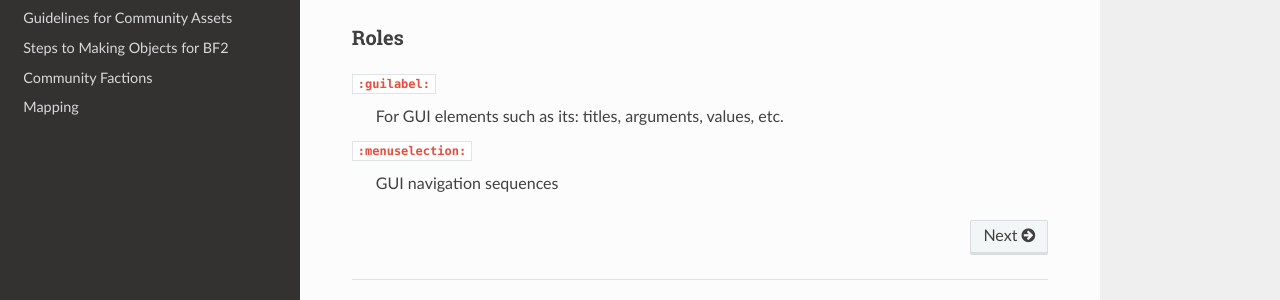
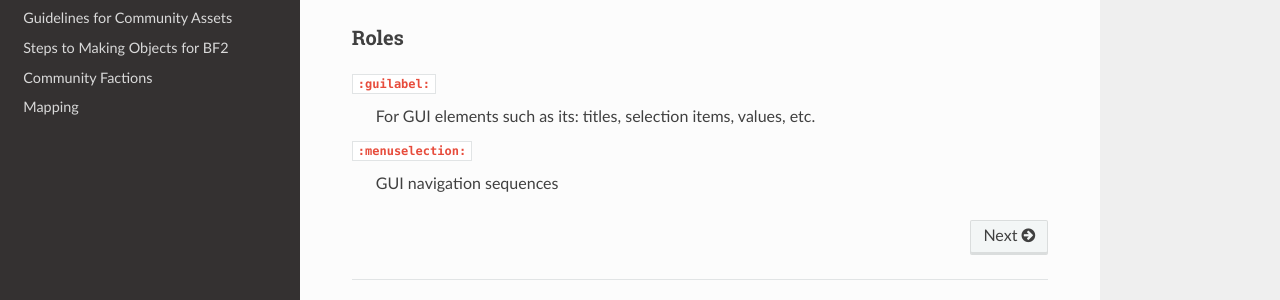
Before and after one commit to papadanku/RealityDocs, a Sphinx documentation site: the page built from docs/source/index.rst, in a window 1280 px wide and 950 px high. Shown: the part 565-865 px from the top of the window. Built offline with Sphinx 7.4.7 and the Read the Docs theme 2.0.0, drawn with Linux system fonts in a browser that asks for light colours.

Commit message:
Update index.rst

```diff
--- a/docs/source/index.rst
+++ b/docs/source/index.rst
@@ -38,6 +38,6 @@ Roles
 ^^^^^
 
 ``:guilabel:``
-   For GUI elements such as its: titles, arguments, values, etc.
+   For GUI elements such as its: titles, selection items, values, etc.
 ``:menuselection:``
    GUI navigation sequences
```
